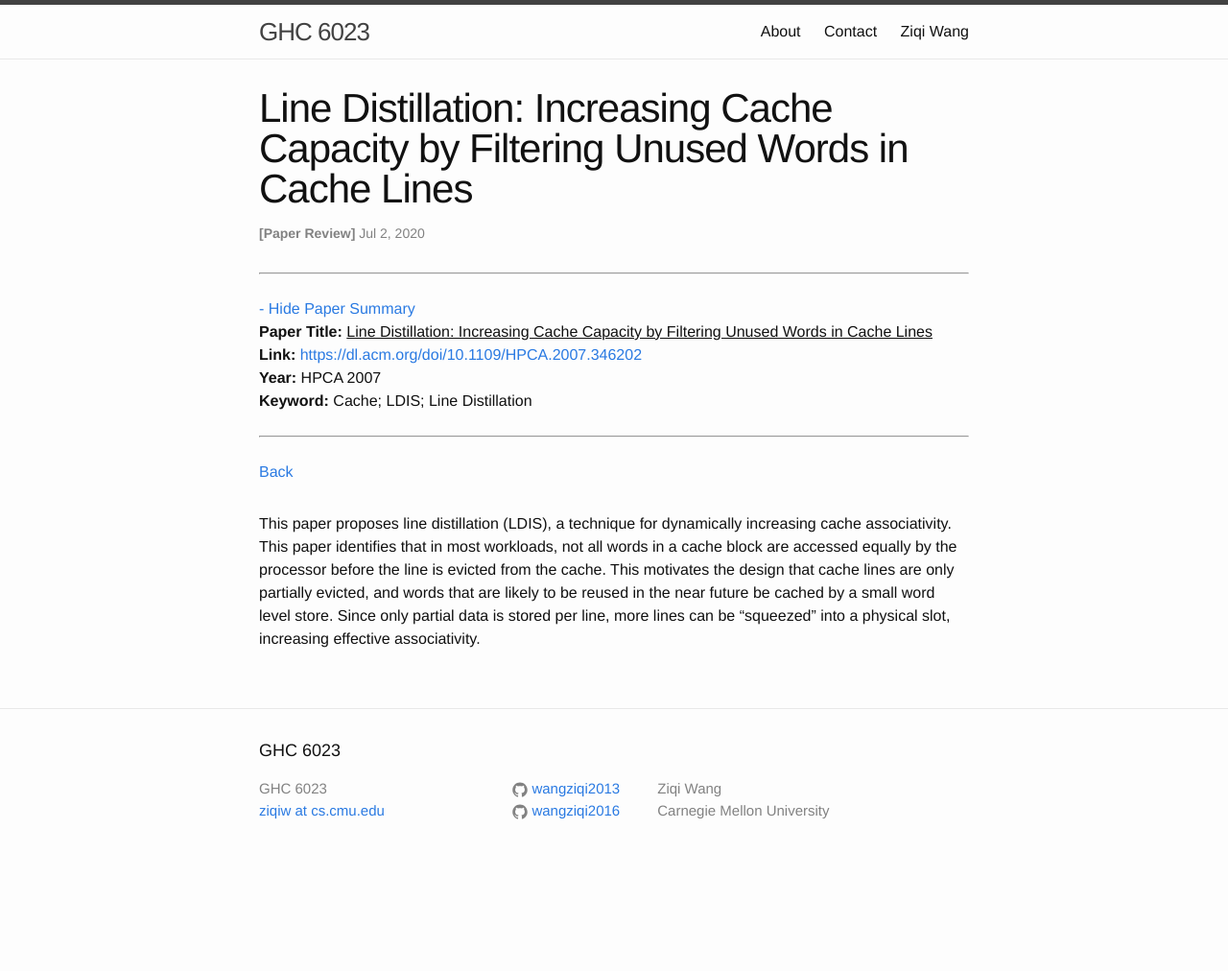
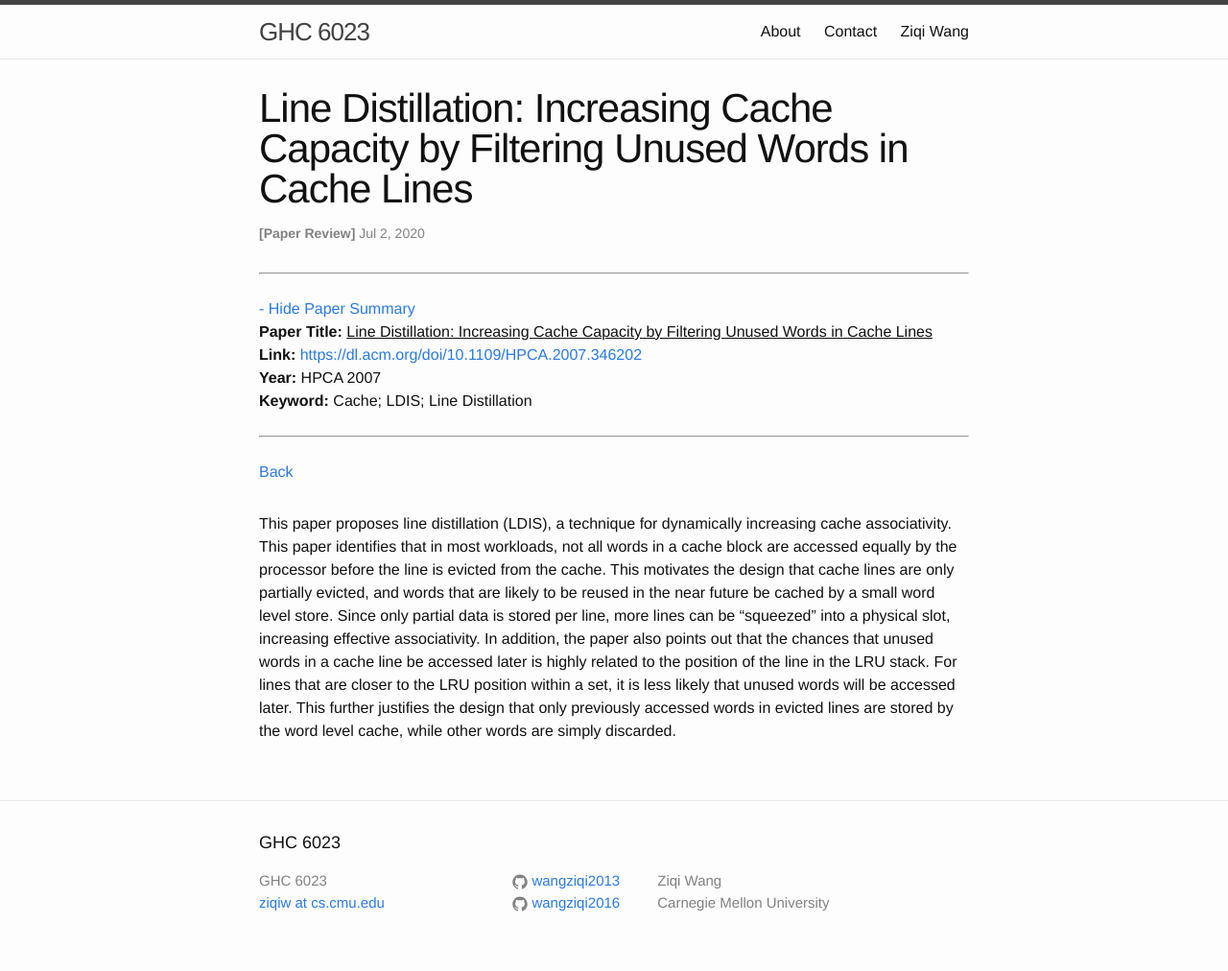
Before and after one commit to wangziqi2013/wangziqi2013.github.io, a Jekyll site: the page built from _posts/2020-07-02-ldis.markdown, in a window 1280 px wide. Shown: the whole page at 96% size. Built offline with Jekyll 4.4.1, drawn with Linux system fonts in a browser that asks for light colours; before the commit the page ends 916 px from its top, so only the background shows below that.

Commit message:
Adding LRU

```diff
--- a/_posts/2020-07-02-ldis.markdown
+++ b/_posts/2020-07-02-ldis.markdown
@@ -18,3 +18,7 @@ This paper identifies that in most workloads, not all words in a cache block are
 the line is evicted from the cache. This motivates the design that cache lines are only partially evicted, and words
 that are likely to be reused in the near future be cached by a small word level store. Since only partial data is stored
 per line, more lines can be "squeezed" into a physical slot, increasing effective associativity.
+In addition, the paper also points out that the chances that unused words in a cache line be accessed later is highly
+related to the position of the line in the LRU stack. For lines that are closer to the LRU position within a set,
+it is less likely that unused words will be accessed later. This further justifies the design that only previously accessed
+words in evicted lines are stored by the word level cache, while other words are simply discarded.
```
